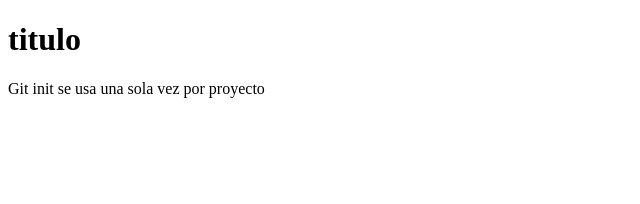
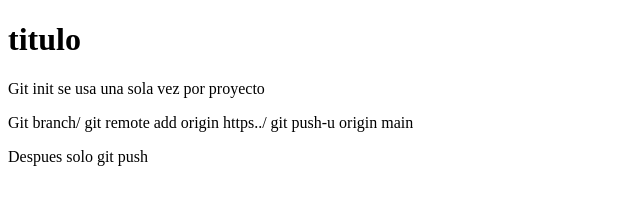
Before and after one commit to MPazGallitrico/Mi-primer-Git, a plain HTML site: page index.html in a window 1280 px wide. Shown: the whole page, without its empty margins (0-640 px from the left). Drawn offline with Linux system fonts and the light colour scheme.

Commit message:
segundo cambio

```diff
--- a/index.html
+++ b/index.html
@@ -8,5 +8,7 @@
 <body>
     <h1> titulo</h1>
     <p> Git init se usa una sola vez por proyecto</p>
+    <p> Git branch/ git remote add origin https../ git push-u origin main</p>
+    <p> Despues solo git push</p>
 </body>
 </html>
```
